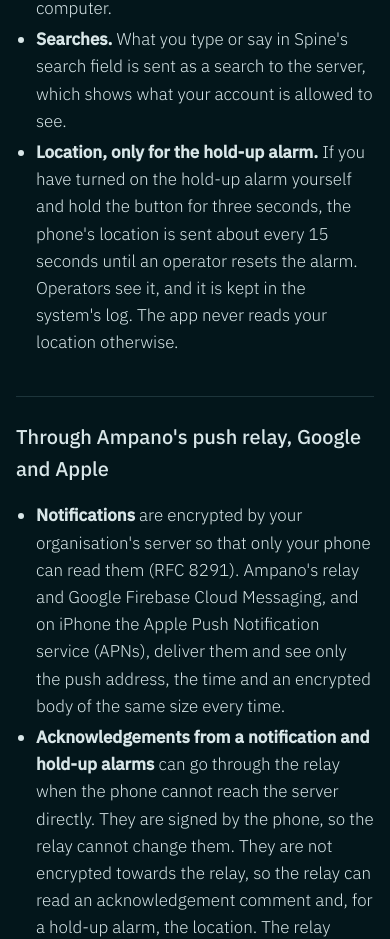
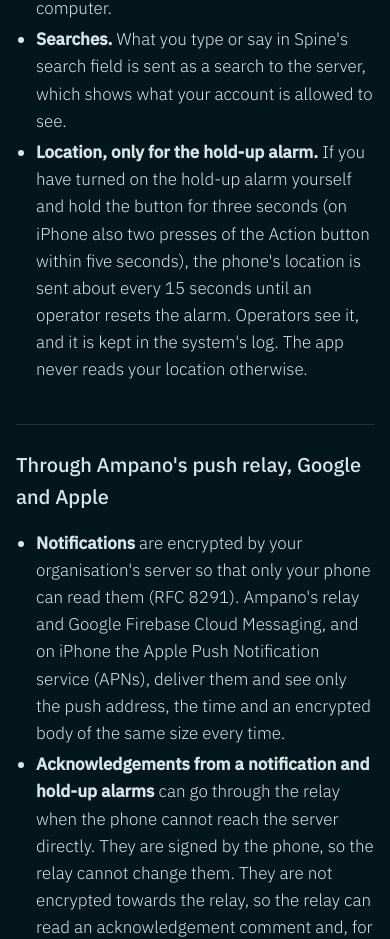
Before and after one commit to trick38/spine-web, a plain HTML site: page en/app/privacy/index.html in a window 390 px wide. Shown: the part 1238-2177 px from the top of the page. Drawn offline with Linux system fonts and the light colour scheme.

Commit message:
Integritetspolicyn: Action-knappen på iPhone
Co-Authored-By: Claude Opus 5.5 <noreply@anthropic.com>
Claude-Session: https://claude.ai/code/session_01Kw9Ad11V1ev2wEg2eJsEPP

```diff
--- a/en/app/privacy/index.html
+++ b/en/app/privacy/index.html
@@ -37,7 +37,7 @@ table{border-collapse:collapse;width:100%;font-size:15px}td,th{border-top:1px so
 <li><b>Phone registration:</b> a random ID for the phone, manufacturer and model, app version, the phone's public keys and its push address (an address from Google, and on iPhone from Apple, that notifications are sent to). An administrator approves the phone before it receives notifications.</li>
 <li><b>What you do in the app</b> (acknowledge an alarm, open a door, disable a zone) is written to the system's log with your name and the phone's model, just as when you do it at a computer.</li>
 <li><b>Searches.</b> What you type or say in Spine's search field is sent as a search to the server, which shows what your account is allowed to see.</li>
-<li><b>Location, only for the hold-up alarm.</b> If you have turned on the hold-up alarm yourself and hold the button for three seconds, the phone's location is sent about every 15 seconds until an operator resets the alarm. Operators see it, and it is kept in the system's log. The app never reads your location otherwise.</li>
+<li><b>Location, only for the hold-up alarm.</b> If you have turned on the hold-up alarm yourself and hold the button for three seconds (on iPhone also two presses of the Action button within five seconds), the phone's location is sent about every 15 seconds until an operator resets the alarm. Operators see it, and it is kept in the system's log. The app never reads your location otherwise.</li>
 </ul>
 
 <h2>Through Ampano's push relay, Google and Apple</h2>
```
Also changed, not shown: app/integritet/index.html (+1 -1 lines).
